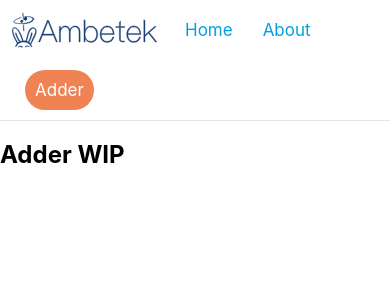
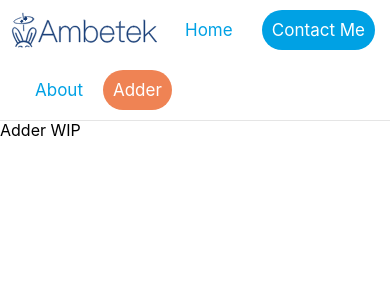
Before and after one commit to Sylean/ambetek-react, a React (Create React App) app: page /adder in a window 390 px wide. Shown: the top 300 px of the page. Built offline with nearby package versions, Linux system fonts and the light colour scheme.

Commit message:
Added new home page

```diff
--- a/src/App.tsx
+++ b/src/App.tsx
@@ -1,7 +1,10 @@
 import React from 'react';
-import logo from './logo.svg';
+//import logo from './logo.svg';
 import './App.scss';
 import Header from './components/Header/Header';
+import Home from './components/Home/Home';
+import Adder from './components/Adder/Adder';
+import NotFound404 from './components/NotFound404/NotFound404';
 import {
   BrowserRouter as Router,
   Route,
@@ -13,17 +16,21 @@ function App() {
     <Router>
       <div>
         <Switch>
-          <Route path="/adder">
+          <Route exact path="/adder">
             <Header />
             <Adder />
           </Route>
-          <Route path="/about">
+          <Route exact path="/about">
             <Header />
             <About />
           </Route>
-          <Route path="/">
+          <Route exact path="/">
             <Header />
             <Home />
+          </Route>
+          <Route>
+            <Header />
+            <NotFound404 />
           </Route>
         </Switch>
       </div>
@@ -31,6 +38,7 @@ function App() {
   );
 }
 
+/*
 function Home() {
   return (
     <div className="App">
@@ -51,13 +59,10 @@ function Home() {
     </div>
   );
 }
+*/
 
 function About() {
   return <h2>About</h2>;
 }
 
-function Adder() {
-  return <h2>Adder WIP</h2>;
-}
-
 export default App;
--- /dev/null
+++ b/src/components/Adder/Adder.tsx
@@ -0,0 +1,18 @@
+import React, { Component } from 'react';
+import './Adder.scss';
+
+class Adder extends Component {
+    constructor(props: any) {
+        super(props);
+    }
+
+    render() {
+        return (
+            <div>
+                Adder WIP
+            </div>
+        );
+    }
+}
+
+export default Adder;
--- a/src/components/Header/Header.scss
+++ b/src/components/Header/Header.scss
@@ -3,8 +3,15 @@
     overflow: hidden;
     box-shadow: rgba(0,0,0,0.1) 0 1px;
     top: 0;
-    position: relative;
+    position: sticky;
     z-index: 5;
+    display: flex;
+    margin: 0;
+    padding: 0;
+
+    @media (max-width: 800px) {
+        flex-wrap: wrap;
+    }
 }
 
 .nav-header-nav {
@@ -39,6 +46,10 @@
     margin: 0 0 0 10px;
     padding: 0 0 0 10px;
 
+    @media (max-width: 800px) {
+        flex: 0 0 100%;
+    }
+
     li {
         display: inline;
         list-style: none;
@@ -55,14 +66,58 @@
         font-size: 17px;
         border-radius: 30px;
 
+        /* 1B4079 */
         &:hover {
-            background-color: #1B4079;
+            background-color: #00A1E4;
             color: white;
         }
 
         &.active {
             background-color: #EF8354;
             color: white;
+            &:hover {
+                background-color: rgba(#EF8354, 0.9);
+            }
         }
     }
 }
+
+.nav-header-left {
+    float: none;
+    display: inline;
+    max-width: 1000px;
+    flex-grow: 5;
+}
+
+.nav-header-right {
+    float: right;
+    flex-grow: 1;
+}
+
+.nav-header-right-links {
+    float: right;
+    list-style: none;
+    margin: 0;
+    margin-right: 10px;
+    padding: 0;
+}
+
+.nav-header-contact {
+    float: right;
+    color: white;
+    text-align: center;
+    text-decoration: none;
+    margin: 10px 5px;
+    padding: 0 10px;
+    line-height: 40px;
+    font-size: 17px;
+    border-radius: 30px;
+    background-color: #00A1E4;
+        &:hover {
+            background-color: rgba(#00A1E4, 0.9);
+        }
+
+        &:active {
+            background-color: rgba(#00A1E4, 0.8);
+        }
+}
--- a/src/components/Header/Header.tsx
+++ b/src/components/Header/Header.tsx
@@ -6,6 +6,7 @@ import './Header.scss';
 function Header() {
     return  (
         <header className="nav-header">
+          <div className="nav-header-left">
             <Link to="/">
               <AmbetekLogo2 className="nav-header-logo" />
             </Link>
@@ -22,6 +23,14 @@ function Header() {
                 </li>
               </ul>
             </nav>
+          </div>
+          <div className="nav-header-right">
+            <ul className="nav-header-right-links">
+                <li>
+                  <a href="mailto:anson.prima@gmail.com" className="nav-header-contact">Contact Me</a>
+                </li>
+            </ul>
+          </div>
         </header>
     );
 }
--- /dev/null
+++ b/src/components/Home/Home.scss
@@ -0,0 +1,60 @@
+html, body {
+    height: 100vh;
+    overflow: hidden;
+}
+
+.home-container {
+    overflow-y: scroll;
+    overflow-x: hidden;
+    display: flex;
+    scroll-snap-type: y mandatory;
+    height: calc(100vh - 60px);
+    width: 100%;
+    justify-content: space-between;
+    align-items: center;
+    flex-flow: column nowrap;
+    flex: none;
+}
+
+.home-slide {
+    align-items: center;
+    justify-content: center;
+
+    display: flex;
+    overflow: auto;
+    flex: none;
+    scroll-snap-align: start;
+    height: 100%;
+    width: 100%;
+    box-shadow: rgba(0,0,0,0.1) 0 1px;
+
+    h1 {
+        font-weight: 200;
+        font-size: 128px;
+    }
+}
+
+.splash {
+    flex-flow: column nowrap;
+}
+
+.splash-content {
+    font-size: 20px;
+    font-weight: 300;
+}
+
+.slide-1 {
+    background-color: rgba(#1B4079, 0.5);
+}
+
+.slide-2 {
+    background-color: rgba(#1B4079, 0.5);
+}
+
+.slide-3 {
+    background-color: rgba(#1B4079, 0.5);
+}
+
+.slide-4 {
+    background-color: rgba(#1B4079, 0.5);
+}
--- /dev/null
+++ b/src/components/Home/Home.tsx
@@ -0,0 +1,29 @@
+import React from 'react';
+import './Home.scss';
+
+function Home() {
+    return(
+        <div className="home-container">
+            <div className="home-slide splash">
+                <h1>Hello!</h1>
+                <div className="splash-content">
+                    Welcome to the new face of Ambetek!
+                </div>
+            </div>
+            <div className="home-slide slide-1">
+                <h1>1</h1>
+            </div>
+            <div className="home-slide slide-2">
+                <h1>2</h1>
+            </div>
+            <div className="home-slide slide-3">
+                <h1>3</h1>
+            </div>
+            <div className="home-slide slide-4">
+                <h1>4!</h1>
+            </div>
+        </div>
+    );
+}
+
+export default Home;
```
Also changed, not shown: src/components/Adder/Adder.scss (added), 1 other file (tests, documents, lock files or other folders). Lines whose indentation alone changed are shown as unchanged.
